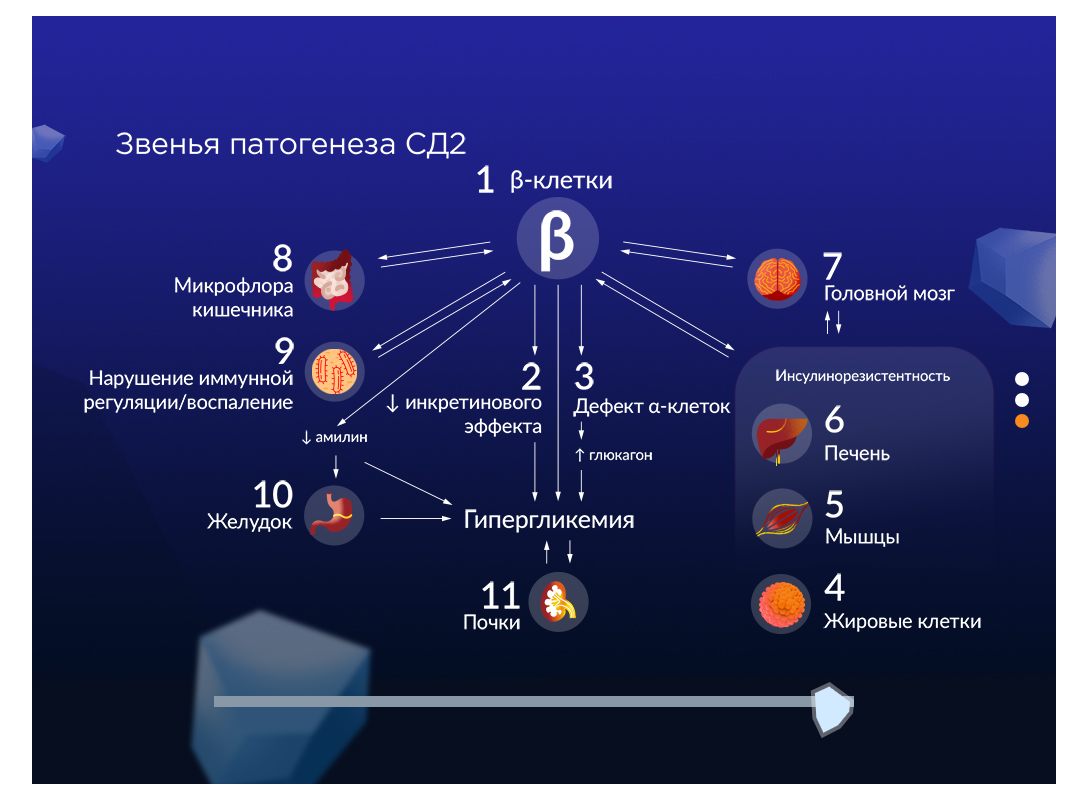
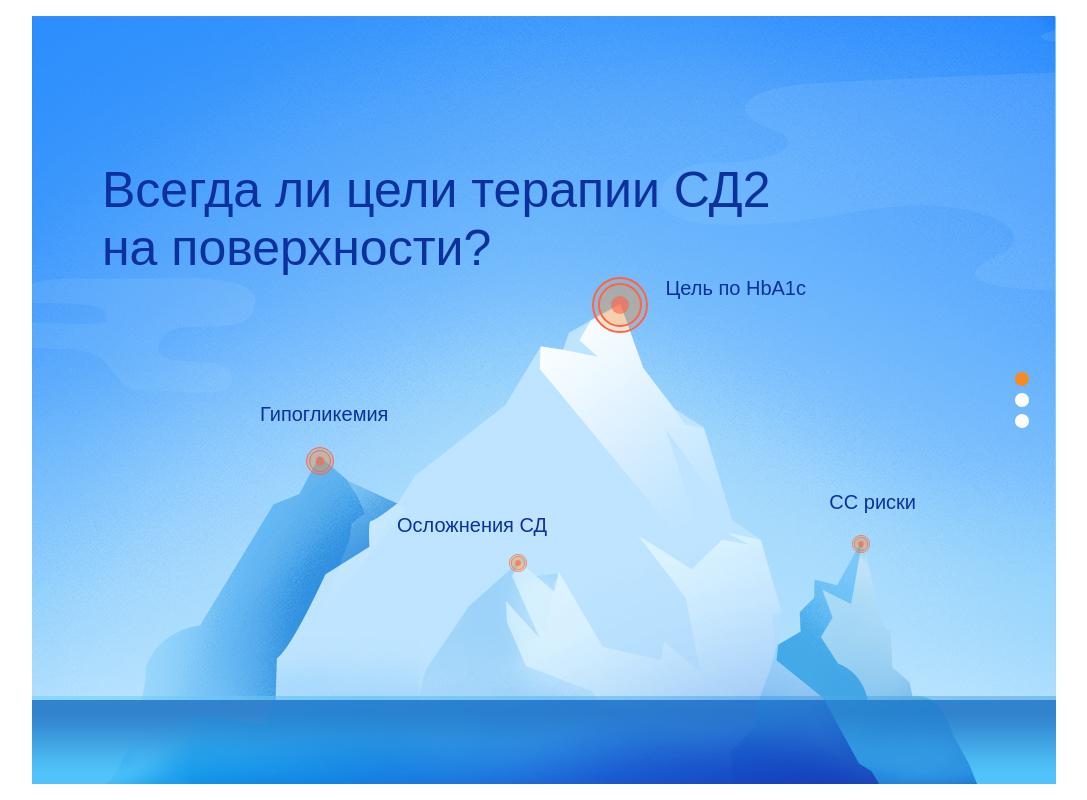
Before and after one commit to Arver1/Med, a website built with webpack: page index.html in a window 1280 px wide. Shown: the whole page, without its empty margins (96-1183 px from the left). Built offline with nearby package versions, Linux system fonts and the light colour scheme.

Commit message:
start to work over first slide

```diff
--- a/index.html
+++ b/index.html
@@ -4,28 +4,75 @@
   <!-- Required meta tags -->
   <meta charset="utf-8">
   <meta name="viewport" content="width=device-width, initial-scale=1, shrink-to-fit=no">
+  <link href="https://fonts.googleapis.com/css?family=Lato" rel="stylesheet">
 </head>
 <body>
+<svg style="display: none">
+    <symbol id="point">
+      <circle r="27" cx="28" cy="28" fill="rgba(247, 143, 45, 0.22)" stroke="tomato" stroke-width="2"/>
+      <circle r="21" cx="28" cy="28" fill="rgba(247, 143, 45, 0.22)" stroke="tomato" stroke-width="2"/>
+      <circle id="orange-circle" r="9" cx="28" cy="28" fill="tomato" fill-opacity=".62"/>
+      <linearGradient id="linear-gradient">
+        <stop offset="0%" stop-color="#de791b"/>
+        <stop offset="100%" stop-color="#cf1437"/>
+      </linearGradient>
+      <animate
+              xlink:href="#orange-circle"
+              attributeName="r"
+              from="10"
+              to="20"
+              dur="1s"
+              begin="0s"
+              repeatCount="indefinite"
+              fill="freeze" />
+    </symbol>
+</svg>
   <div class="wrapper">
     <section class="sliderV">
-      <div class="sliderV__slide sliderV__slide--1">
-        <h2>Всегда ли цели терапии СД2 на поверхности?</h2>
+      <div class="sliderV__slide sliderV__slide--1 sliderV__slide--active">
+        <h2 class="sliderV__title sliderV__title--1">Всегда ли цели терапии СД2 на поверхности?</h2>
+        <ul class="sliderV1__items">
+          <li class="sliderV1__item sliderV1__item--1">
+            <svg viewBox="0 0 56 56" width="56" height="56" class="sliderV1__point sliderV1__point--1">
+              <use xmlns:xlink="http://www.w3.org/1999/xlink" xlink:href="#point"></use>
+            </svg>
+            Цель по HbA1c
+          </li>
+          <li class="sliderV1__item sliderV1__item--2">
+            <svg viewBox="0 0 56 56" width="28" height="28" class="sliderV1__point sliderV1__point--2">
+              <use xmlns:xlink="http://www.w3.org/1999/xlink" xlink:href="#point"></use>
+            </svg>
+            Гипогликемия
+          </li>
+          <li class="sliderV1__item sliderV1__item--3">
+            <svg viewBox="0 0 56 56" width="18" height="18" class="sliderV1__point sliderV1__point--3">
+              <use xmlns:xlink="http://www.w3.org/1999/xlink" xlink:href="#point"></use>
+            </svg>
+            CC риски
+          </li>
+          <li class="sliderV1__item sliderV1__item--4">
+            <svg viewBox="0 0 56 56" width="18" height="18" class="sliderV1__point sliderV1__point--4">
+              <use xmlns:xlink="http://www.w3.org/1999/xlink" xlink:href="#point"></use>
+            </svg>
+            Осложнения СД
+          </li>
+        </ul>
       </div>
       <div class="sliderV__slide sliderV__slide--2">
-        <h2>Основа терапии - патогенез СД2</h2>
+        <h2 class="sliderV__title sliderV__title--2">Основа терапии &#8211; патогенез СД2</h2>
       </div>
-      <div class="sliderV__slide sliderV__slide--3 sliderV__slide--active">
+      <div class="sliderV__slide sliderV__slide--3">
         <input type="range" class="sliderH__range" min="0"
                max="0"
                step="1">
-        <div class="slideH_slider">
-          <div class="slideH slideH_1">
+        <section class="sliderH">
+          <div class="sliderH__slide sliderH__slide--1">
           </div>
-          <div class="slideH slideH_2">
+          <div class="sliderH__slide sliderH__slide--2">
           </div>
-          <div class="slideH slideH_3">
+          <div class="sliderH__slide sliderH__slide--3">
           </div>
-        </div>
+        </section>
       </div>
       <div class="sliderV__controls">
         <div class="sliderV__control sliderV__control--1">
--- a/src/js/index.js
+++ b/src/js/index.js
@@ -2,8 +2,8 @@ import { landSlider } from './sliders/landSlider';
 import { vSlider } from './sliders/verticalSlider';
 import '../scss/style.scss';
 
-const landContainer = document.querySelector('.slideH_slider');
-const landSlides = landContainer.querySelectorAll('.slideH');
+const landContainer = document.querySelector('.sliderH');
+const landSlides = landContainer.querySelectorAll('.sliderH__slide');
 const fieldRange = document.querySelector('.sliderH__range');
 
 vSlider(document.querySelectorAll('.sliderV__slide'),fieldRange, 300);
--- a/src/scss/blocks/sliderH.scss
+++ b/src/scss/blocks/sliderH.scss
@@ -1,4 +1,37 @@
 .sliderH {
+  height: 100%;
+  display: flex;
+  flex-direction: row-reverse;
+  flex-wrap: nowrap;
+  &__slide {
+    flex-shrink: 0;
+    width: 100%;
+    height: 100%;
+  }
+  &__slide--1 {
+    background: #0c1444 url('/src/img/slideV3H1@1x.jpg') 50% 50% no-repeat;
+    @media (min-resolution: 144dpi),
+    (min-resolution: 1.5dppx) {
+      background: #163AB2 url('/src/img/slideV3H1@2x.jpg') 50% 50% no-repeat;
+      background-size: 1024px 768px;
+    }
+  }
+  &__slide--2 {
+    background: #0c1444 url('/src/img/slideV3H2@1x.jpg') 50% 50% no-repeat;
+    @media (min-resolution: 144dpi),
+    (min-resolution: 1.5dppx) {
+      background: #163AB2 url('/src/img/slideV3H2@2x.jpg') 50% 50% no-repeat;
+      background-size: 1024px 768px;
+    }
+  }
+  &__slide--3 {
+    background: #0c1444 url('/src/img/slideV3H3@1x.jpg') 50% 50% no-repeat;
+    @media (min-resolution: 144dpi),
+    (min-resolution: 1.5dppx) {
+      background: #163AB2 url('/src/img/slideV3H3@2x.jpg') 50% 50% no-repeat;
+      background-size: 1024px 768px;
+    }
+  }
   &__range {
     position: absolute;
     bottom: 75px;
--- a/src/scss/blocks/sliderV.scss
+++ b/src/scss/blocks/sliderV.scss
@@ -3,18 +3,48 @@
   height: 768px;
   position: relative;
   overflow: hidden;
+  &__title {
+    box-sizing: border-box;
+    overflow: hidden;
+    text-overflow: ellipsis;
+    @include font(50px);
+    font-family: $GothamPro;
+  }
+  &__title--1 {
+    width: 723px;
+    margin-left: 70px;
+  }
+  &__title--2 {
+    width: 468px;
+    margin: 0 auto;
+    color: #fff;
+    text-align: center;
+  }
   &__slide {
     width: 1024px;
     height: 768px;
     position: absolute;
     overflow: hidden;
     visibility: hidden;
+    box-sizing: border-box;
   }
   &__slide--1 {
-    background: #163AB2 url('/src/img/slideV1@1x.jpg') 50% 50%;
+    background: #163AB2 url('/src/img/slideV1@1x.jpg') 50% 50% no-repeat;
+    @media (min-resolution: 144dpi),
+    (min-resolution: 1.5dppx) {
+      background: #163AB2 url('/src/img/slideV1@2x.jpg') 50% 50% no-repeat;
+      background-size: 1024px 768px;
+    }
+    padding-top: 145px;
   }
   &__slide--2 {
-    background: #163AB2 url('/src/img/slideV2@1x.jpg') 50% 50%;
+    background: #163AB2 url('/src/img/slideV2@1x.jpg') 50% 50% no-repeat;
+    @media (min-resolution: 144dpi),
+    (min-resolution: 1.5dppx) {
+      background: #163AB2 url('/src/img/slideV2@2x.jpg') 50% 50% no-repeat;
+      background-size: 1024px 768px;
+    }
+    padding-top: 256px;
   }
   &__slide--3 {
     background: #163AB2;
--- /dev/null
+++ b/src/scss/blocks/sliderV1.scss
@@ -0,0 +1,43 @@
+.sliderV1 {
+  &__item {
+    @include font();
+    position: relative;
+  }
+  &__point {
+    position: absolute;
+  }
+  &__point--1 {
+    top: 0;
+    right: 158px;
+  }
+  &__point--2 {
+    top: 44px;
+    left: 46px;
+  }
+  &__point--3 {
+    top: 44px;
+    right: 46px;
+  }
+  &__point--4 {
+    top: 40px;
+    left: 112px;
+  }
+  &__item--1 {
+    margin-right: 250px;
+    text-align: right;
+    margin-bottom: 103px;
+  }
+  &__item--2 {
+    margin-left: 228px;
+    text-align: left;
+    margin-bottom: 65px;
+  }
+  &__item--3 {
+    margin-right: 140px;
+    text-align: right;
+  }
+  &__item--4 {
+    margin-left: 365px;
+    text-align: left;
+  }
+}
--- /dev/null
+++ b/src/scss/global/fonts.scss
@@ -0,0 +1,8 @@
+@font-face {
+  font-family: 'GothamPro';
+  src: local('GothamPro'),
+  url('/src/fonts/GothamPro-Light.woff') format('woff'),
+  url('/src/fonts/GothamPro-Light.ttf') format('truetype');
+  font-weight: normal;
+  font-style: normal;
+}
--- a/src/scss/global/index.scss
+++ b/src/scss/global/index.scss
@@ -29,23 +29,3 @@ body, html {
   @include flex-center;
   cursor: pointer;
 }
-.slideH_slider {
-  height: 100%;
-  display: flex;
-  flex-direction: row-reverse;
-  flex-wrap: nowrap;
-}
-.slideH {
-  flex-shrink: 0;
-  width: 100%;
-  height: 100%;
-}
-.slideH_1 {
-  background: #0c1444 url('/src/img/slideV3H1@1x.jpg') 50% 50%;
-}
-.slideH_2 {
-  background: #0c1444 url('/src/img/slideV3H2@1x.jpg') 50% 50%;
-}
-.slideH_3 {
-  background: #0c1444 url('/src/img/slideV3H3@1x.jpg') 50% 50%;
-}
--- a/src/scss/style.scss
+++ b/src/scss/style.scss
@@ -1,4 +1,6 @@
+@import './global/fonts.scss';
 @import 'variables';
 @import './global/index';
 @import './blocks/sliderV';
 @import './blocks/sliderH';
+@import 'blocks/sliderV1';
--- a/src/scss/variables.scss
+++ b/src/scss/variables.scss
@@ -1,7 +1,15 @@
 $delay: 300ms;
+$GothamPro: 'Arial', 'GothamPro', sans-serif;
 @mixin flex-center {
   display: flex;
   justify-content: center;
   align-content: center;
   align-items: center;
 }
+@mixin font($size: 20px, $height: normal, $weight: 400, $color: #0d319c) {
+  font-size: $size;
+  line-height: $height;
+  font-weight: $weight;
+  color: $color;
+  font-family: 'Arial', 'Lato', sans-serif;
+}
```
Also changed, not shown: src/fonts/GothamPro-Light.ttf (added), src/fonts/GothamPro-Light.woff (added), src/img/slideV2.jpg (deleted), src/img/slideV2@2x.jpg.
